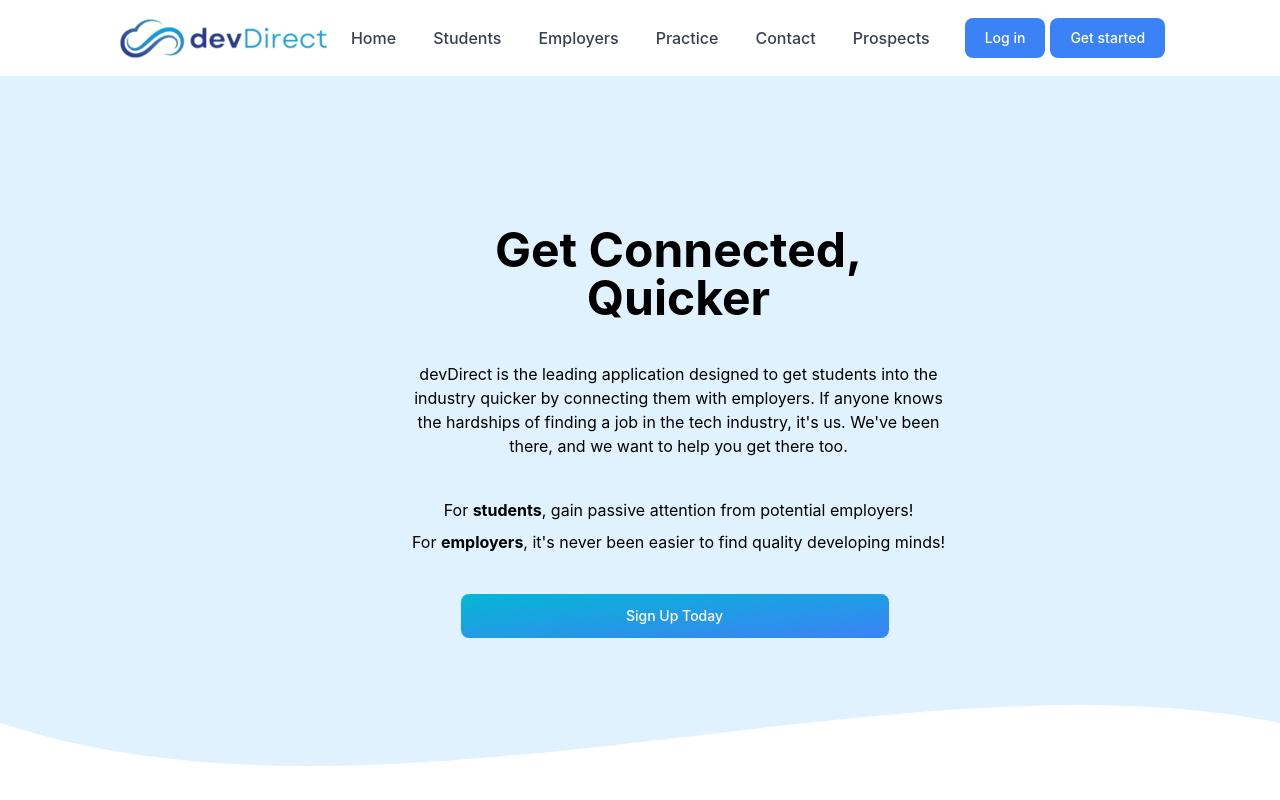
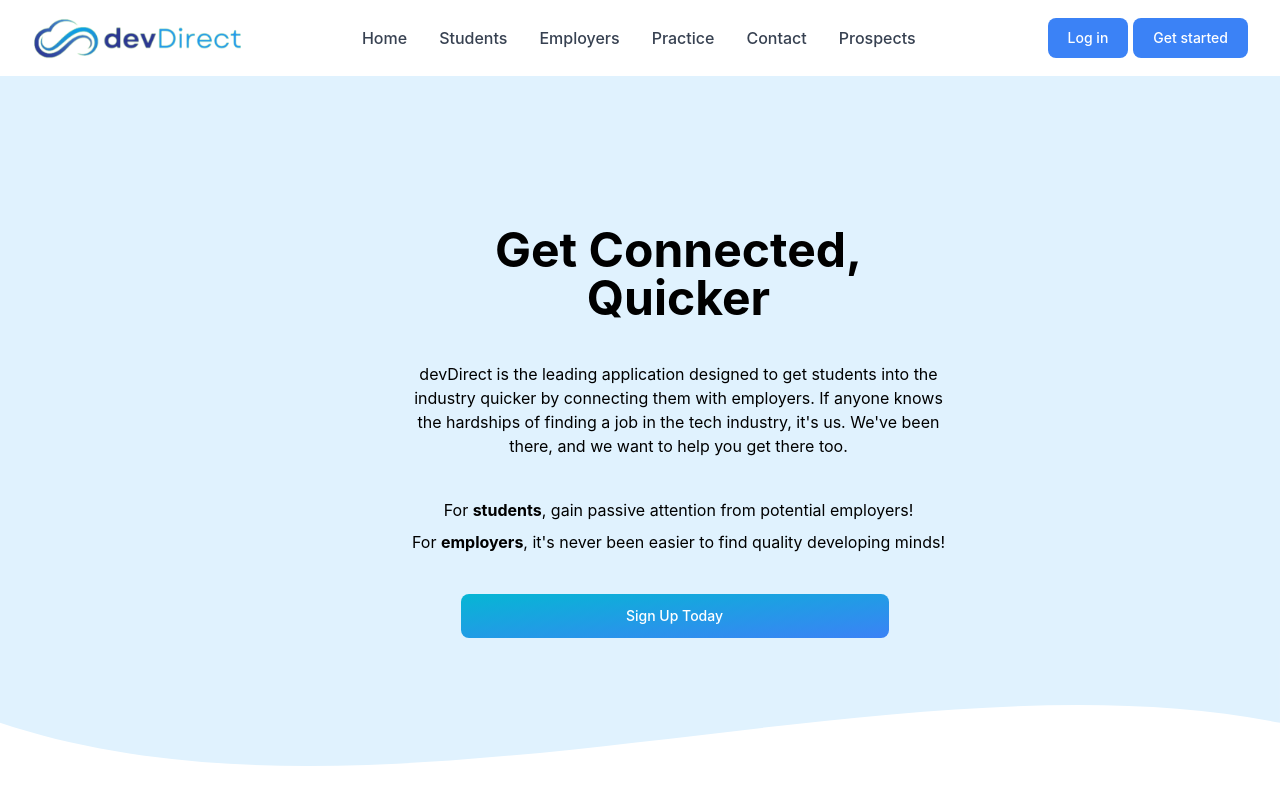
Before and after one commit to Animeet/DevDirect, a React (Create React App) app in the folder client/: page / in a window 1280 px wide. Shown: the top 800 px of the page. Built offline with nearby package versions, Linux system fonts and the light colour scheme; no server answers.

Commit message:
reverted the nav bar

```diff
--- a/client/src/index.css
+++ b/client/src/index.css
@@ -413,16 +413,6 @@ a :hover {
   }
 }
 
-/* Header Button CSS*/
-#nav-div {
-  display: flex;
-  justify-content: center;
-}
-
-#nav-div a {
-  margin-right: 5px;
-}
-
 #loginBtn {
   margin-left: 30px;
   margin-right: 5px;
```
